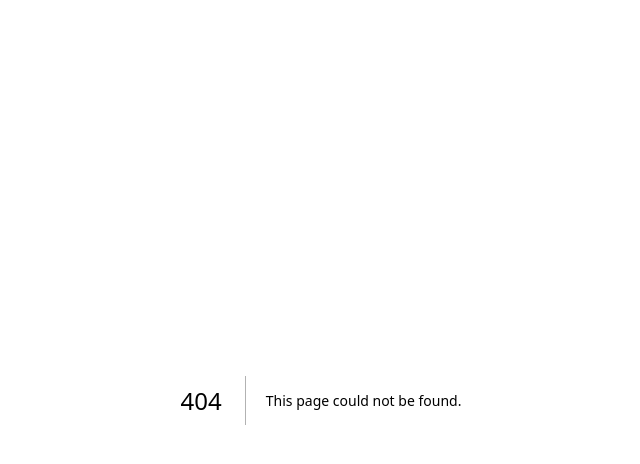
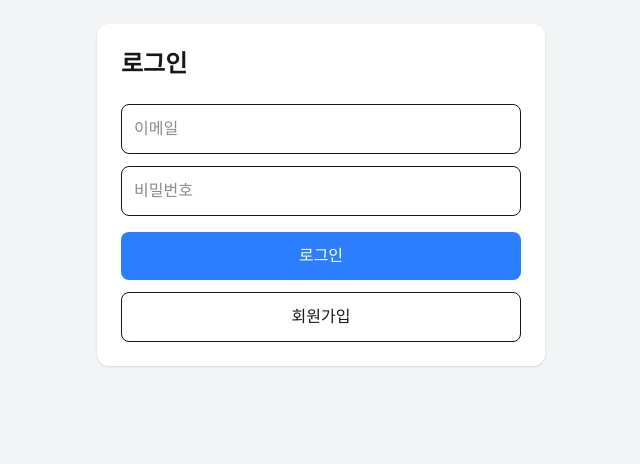
Before and after one commit to jinyizen/campus-talk, a Next.js app: page /login in a window 1280 px wide. Before the commit this address had no page. Shown: the top 464 px of the page, without its empty margins (319-959 px from the left). Built offline with nearby package versions, Linux system fonts and the light colour scheme.

Commit message:
로그인 및 회원가입 기능 추가

```diff
--- /dev/null
+++ b/app/login/page.tsx
@@ -0,0 +1,97 @@
+"use client";
+
+import { useState } from "react";
+import { supabase } from "@/lib/supabase";
+
+export default function LoginPage() {
+  const [email, setEmail] = useState("");
+  const [password, setPassword] = useState("");
+  const [loading, setLoading] = useState(false);
+
+  async function handleSignUp() {
+    if (!email || !password) {
+      alert("이메일과 비밀번호를 입력해 주세요.");
+      return;
+    }
+
+    setLoading(true);
+
+    const { error } = await supabase.auth.signUp({
+      email,
+      password,
+    });
+
+    setLoading(false);
+
+    if (error) {
+      alert(error.message);
+      return;
+    }
+
+    alert("회원가입이 완료되었습니다.");
+  }
+
+  async function handleLogin() {
+    if (!email || !password) {
+      alert("이메일과 비밀번호를 입력해 주세요.");
+      return;
+    }
+
+    setLoading(true);
+
+    const { error } = await supabase.auth.signInWithPassword({
+      email,
+      password,
+    });
+
+    setLoading(false);
+
+    if (error) {
+      alert(error.message);
+      return;
+    }
+
+    alert("로그인되었습니다.");
+    window.location.href = "/";
+  }
+
+  return (
+    <main className="min-h-screen bg-gray-100 p-6">
+      <div className="mx-auto max-w-md rounded-xl bg-white p-6 shadow">
+        <h1 className="text-2xl font-bold">로그인</h1>
+
+        <input
+          type="email"
+          placeholder="이메일"
+          className="mt-6 w-full rounded-lg border p-3"
+          value={email}
+          onChange={(e) => setEmail(e.target.value)}
+        />
+
+        <input
+          type="password"
+          placeholder="비밀번호"
+          className="mt-3 w-full rounded-lg border p-3"
+          value={password}
+          onChange={(e) => setPassword(e.target.value)}
+        />
+
+        <button
+          onClick={handleLogin}
+          disabled={loading}
+          className="mt-4 w-full rounded-lg bg-blue-500 py-3 text-white disabled:opacity-50"
+        >
+          로그인
+        </button>
+
+        <button
+          onClick={handleSignUp}
+          disabled={loading}
+          className="mt-3 w-full rounded-lg border py-3 disabled:opacity-50"
+        >
+          회원가입
+        </button>
+      </div>
+    </main>
+  );
+}
```
